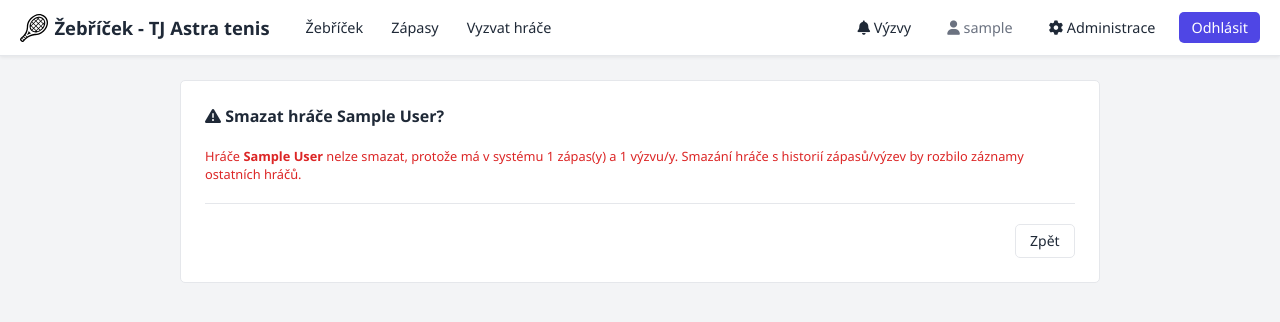
After one commit to cenekp74/tenis-zebricek, a Flask app: page /admin/players/1/delete in a window 1280 px wide. The commit adds this page. Shown: the top 322 px of the page. Run offline with Flask 3, Linux system fonts and the light colour scheme; a user stored in the database is signed in; tables that the repository leaves empty hold one stand-in row (values such as "Sample post"); parts of the project's set-up code (start-up, migrations or seed data) failed here and were passed over; some libraries are stand-ins or nearby versions.

Commit message:
pridana metoda na smazani hrace (nejde udelat u hracu s vyzvami nebo zapasy pac by to rozbilo sql relace)

```diff
--- a/app/routs.py
+++ b/app/routs.py
@@ -9,7 +9,7 @@ from itsdangerous import URLSafeTimedSerializer, SignatureExpired, BadSignature
 from app.db_classes import User, Challenge, Match
 from app.forms import LoginForm, EditProfileForm, ChallengeForm, RecordMatchForm, AddPlayerForm, CompleteInviteForm, AdminActionForm
 from app.email_utils import queue_email
-from app.ladder import apply_match_result, challengeable_opponents, recordable_opponents, max_challenge_rank_diff, place_at_bottom, move_up, move_down
+from app.ladder import apply_match_result, challengeable_opponents, recordable_opponents, max_challenge_rank_diff, place_at_bottom, move_up, move_down, remove_from_ladder
 from app.utils import admin_required
 
 TOKEN_MAX_AGE = 7 * 24 * 3600  # 7 days
@@ -208,6 +208,39 @@ def admin_ranking_place(user_id):
             db.session.commit()
     return redirect(url_for('admin_ranking'))
 
+@app.route('/admin/players/<int:user_id>/delete', methods=['GET', 'POST'])
+@admin_required
+def delete_player(user_id):
+    user = User.query.get_or_404(user_id)
+    match_count = Match.query.filter(
+        (Match.player1_id == user.id) | (Match.player2_id == user.id) | (Match.recorded_by_id == user.id)
+    ).count()
+    challenge_count = Challenge.query.filter(
+        (Challenge.challenger_id == user.id) | (Challenge.opponent_id == user.id)
+    ).count()
+    can_delete = match_count == 0 and challenge_count == 0
+
+    form = AdminActionForm()
+    if can_delete and form.validate_on_submit():
+        remove_from_ladder(user)
+        if user.pp_filename and user.pp_filename != DEFAULT_PP_FILENAME:
+            pp_path = os.path.join(app.instance_path, 'pp', user.pp_filename)
+            if os.path.exists(pp_path):
+                os.remove(pp_path)
+        db.session.delete(user)
+        db.session.commit()
+        flash(f'Hráč {user.name} byl odstraněn.', 'success')
+        return redirect(url_for('admin_ranking'))
+
+    return render_template(
+        'admin_delete_player.html',
+        user=user,
+        form=form,
+        can_delete=can_delete,
+        match_count=match_count,
+        challenge_count=challenge_count,
+    )
+
 @app.route('/admin/add-player', methods=['GET', 'POST'])
 @admin_required
 def add_player():
--- a/app/static/css/main.css
+++ b/app/static/css/main.css
@@ -502,6 +502,25 @@ a:hover {
     background-color: var(--bg-color);
 }
 
+.btn-danger {
+    display: inline-flex;
+    align-items: center;
+    gap: 0.4rem;
+    background-color: #dc2626;
+    color: #fff;
+    border: none;
+    border-radius: var(--border-radius);
+    padding: 0.5rem 1.25rem;
+    font-size: 0.9rem;
+    font-weight: 500;
+    cursor: pointer;
+    transition: background-color 0.15s;
+}
+
+.btn-danger:hover {
+    background-color: #b91c1c;
+}
+
 /* ── Match list ── */
 
 .match-list {
--- a/app/static/css/zebricek.css
+++ b/app/static/css/zebricek.css
@@ -118,3 +118,9 @@
     opacity: 0.35;
     cursor: default;
 }
+
+.ladder__action-btn--danger:hover {
+    background-color: #fee2e2;
+    color: #dc2626;
+    border-color: #dc2626;
+}
--- /dev/null
+++ b/app/templates/admin_delete_player.html
@@ -0,0 +1,35 @@
+{% extends "base.html" %}
+
+{% block title %}Smazat hráče – Astra Tenis{% endblock %}
+
+{% block body %}
+<div class="profile-edit">
+    <h2><i class="fa-solid fa-triangle-exclamation"></i> Smazat hráče {{ user.name }}?</h2>
+
+    {% if can_delete %}
+        <p class="form-hint">
+            Tato akce je nevratná. Hráč <b>{{ user.name }}</b> ({{ user.email }}) bude z žebříčku i systému úplně odstraněn.
+        </p>
+        <form method="POST" onsubmit="return confirm('Opravdu nevratně smazat tohoto hráče?');">
+            {{ form.hidden_tag() }}
+            <div class="form-actions">
+                <button type="submit" class="btn-danger">
+                    <i class="fa-solid fa-trash-can"></i> Ano, smazat hráče
+                </button>
+                <a href="{{ url_for('admin_ranking') }}" class="btn-secondary">Zpět</a>
+            </div>
+        </form>
+    {% else %}
+        <p class="form-error">
+            Hráče <b>{{ user.name }}</b> nelze smazat, protože má v systému
+            {% if match_count %}{{ match_count }} zápas(y){% endif %}
+            {% if match_count and challenge_count %} a {% endif %}
+            {% if challenge_count %}{{ challenge_count }} výzvu/y{% endif %}.
+            Smazání hráče s historií zápasů/výzev by rozbilo záznamy ostatních hráčů.
+        </p>
+        <div class="form-actions">
+            <a href="{{ url_for('admin_ranking') }}" class="btn-secondary">Zpět</a>
+        </div>
+    {% endif %}
+</div>
+{% endblock %}
```
Also changed, not shown: app/ladder.py (+9 -0 lines), app/templates/admin_ranking.html (+14 -6 lines).
